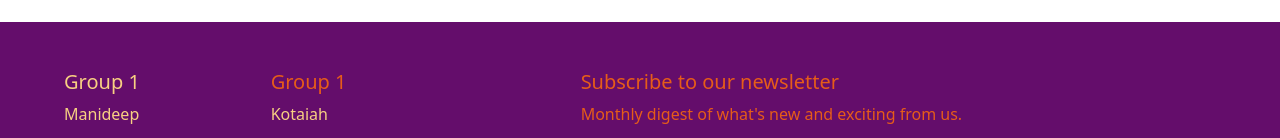
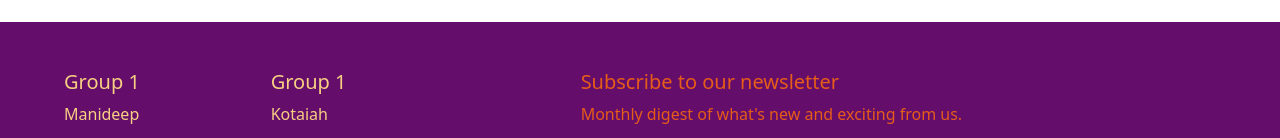
Before and after one commit to Manideepalapati/domestic-violence, a plain HTML site: page index.html in a window 1280 px wide. Shown: the part 2385-2523 px from the top of the page. Drawn offline with nearby package versions, Linux system fonts and the light colour scheme.

Commit message:
Update index.html

```diff
--- a/index.html
+++ b/index.html
@@ -162,7 +162,7 @@
               </ul>
             </div>
             <div class="col-6 col-md-2 mb-3">
-              <h5 style="color:#E65C19">Group 1</h5>
+              <h5 style="color:#F8D082">Group 1</h5>
               <ul class="nav flex-column">
                 <li class="nav-item mb-2"><a href="#" class="nav-link p-0 text-body-secondary" style="color: #F8D082 !important">Kotaiah</a></li>
                 <li class="nav-item mb-2"><a href="#" class="nav-link p-0 text-body-secondary" style="color: #F8D082 !important">Shiva</a></li>
```
